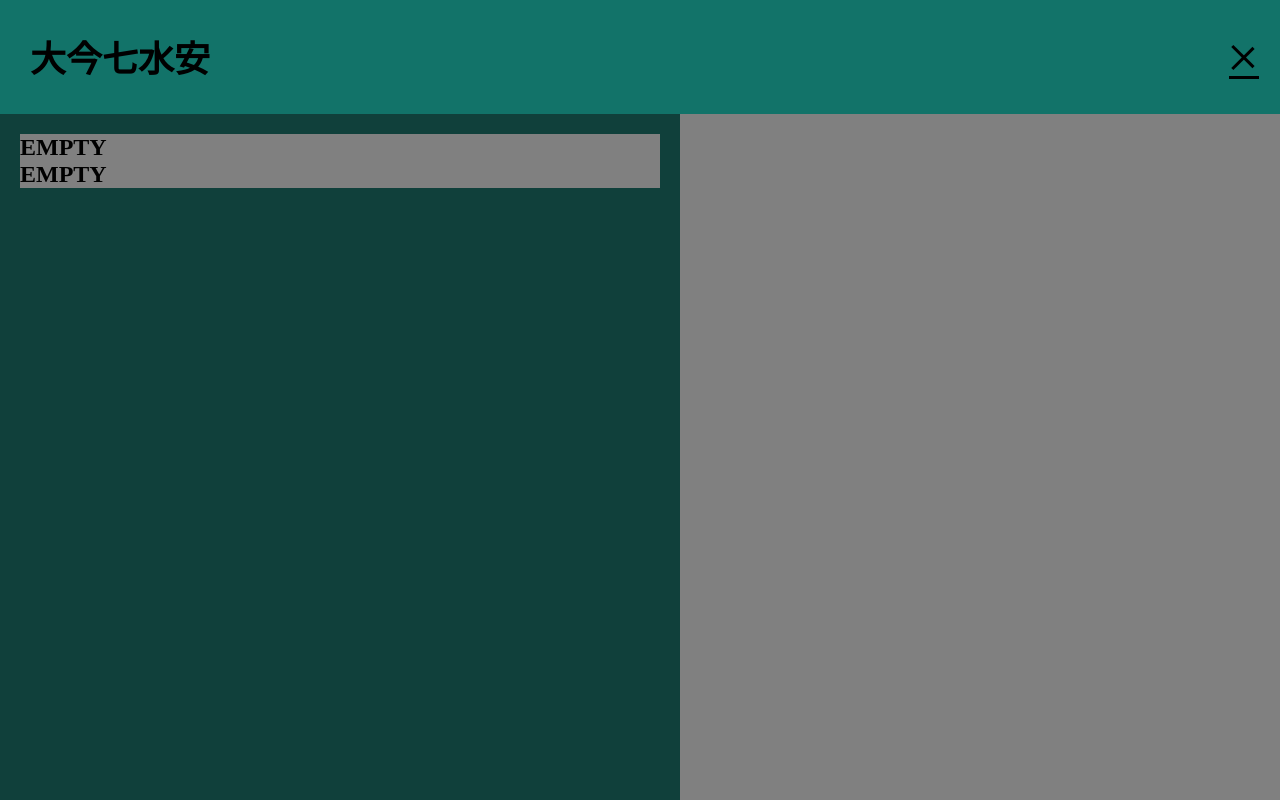
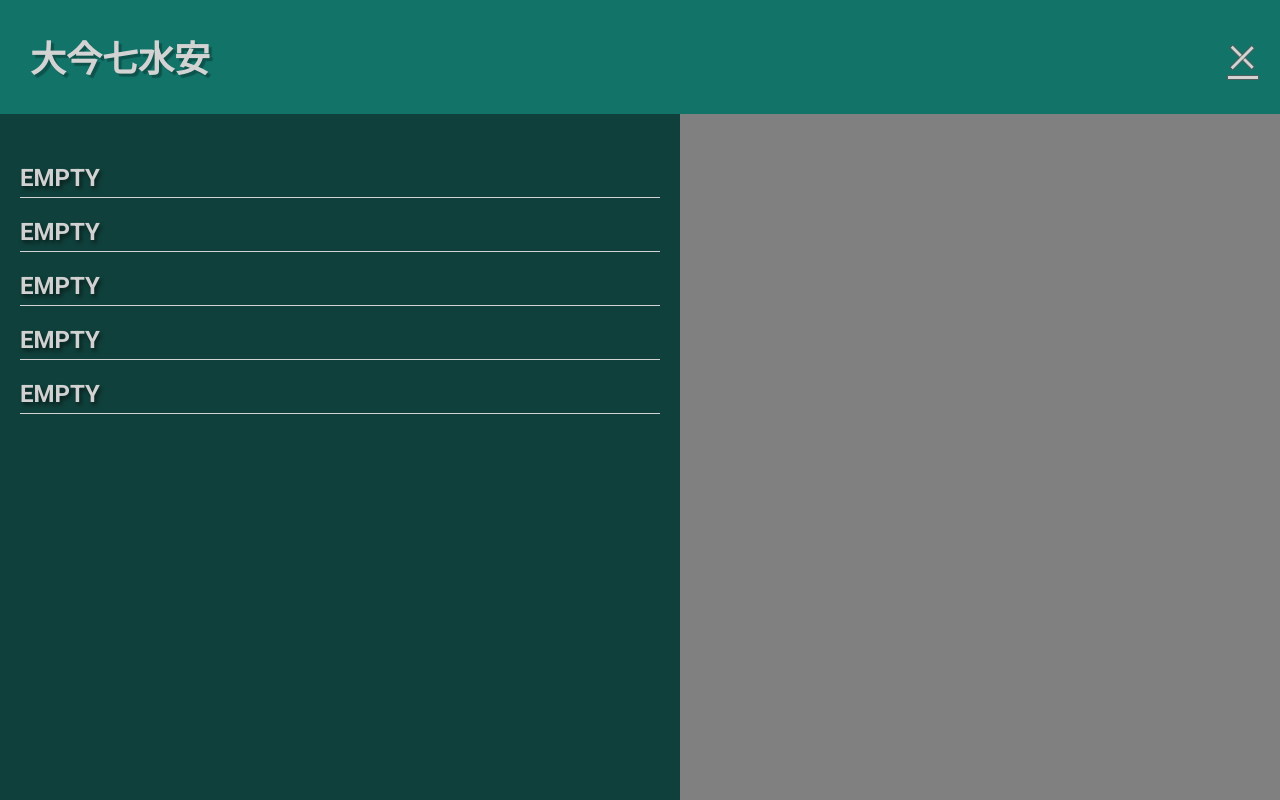
Before and after one commit to Guilherme841/projeto-website, a plain HTML site: page index.html in a window 1280 px wide. Both pictures are taken after a click on the element 1245 px from the left and 57 px from the top of the page. Shown: the top 800 px of the page. Drawn offline with Linux system fonts and the light colour scheme.

Commit message:
Update all

```diff
--- a/css/style.css
+++ b/css/style.css
@@ -3,6 +3,7 @@
 /*
     font-family: 'Noto Serif JP', serif;
     font-family: 'Anton', sans-serif;
+    font-family: 'Roboto', sans-serif;
 */
 
 * {
@@ -12,10 +13,10 @@
 
 :root {
   --cor0: #127369;
-    --cor1: #10403B;
-    --cor2: #8AA6A3;
-    --cor3: #4C5958;
-    --cor4: #BFBFBF;
+  --cor1: #10403b;
+  --cor2: #8aa6a3;
+  --cor3: #4c5958;
+  --cor4: #bfbfbf;
 }
 
 /* HEADER */
@@ -29,33 +30,34 @@
   left: 0;
   width: 100%;
   background-color: var(--cor0);
-    font-family: 'Anton', sans-serif;
+  font-family: "Anton", sans-serif;
   font-size: 1.5em;
+  color: rgb(212, 211, 211);
+  text-shadow: 3px 3px 1px rgba(0, 0, 0, 0.280);
 }
 
-.nav>h1 {
+.nav > h1 {
   margin: 30px;
 }
 
-
-.nav>ul {
+.nav > ul {
   display: none;
   background-color: var(--cor3);
 }
 
-.nav>ul>li {
+.nav > ul > li {
   padding: 10px;
   color: var(--cor4);
   list-style-type: none;
 }
 
-.nav>ul>li>a {
+.nav > ul > li > a {
   cursor: pointer;
   text-decoration: none;
   color: inherit;
 }
 
-.nav>ul>li>a:hover {
+.nav > ul > li > a:hover {
   cursor: pointer;
 }
 
@@ -73,33 +75,37 @@
   width: 30px;
   height: 3px;
   margin: 5px;
-    background-color: rgb(0, 0, 0);
+  background-color: rgb(212, 211, 211);
+  outline: 1px solid rgba(90, 90, 90, 0.822);
 }
 
-.openMenu>#linha1 {
-    transform: rotate(45deg) translateY(10px);
+.openMenu > #linha1 {
+  transform: rotate(45deg) translateY(11px);
 }
 
-.openMenu>#linha2 {
+.openMenu > #linha2 {
   transition: 500ms;
   /* opacity: 0; */
-    transform: translateX(-50px) translateY(20px) rotate(-180deg) translateX(-44px);
+  transform: translateX(-50px) translateY(20px) rotate(-180deg)
+    translateX(-43px);
 }
 
-
-.openMenu>#linha3 {
-    transform: rotate(-45deg) translateY(-10px);
+.openMenu > #linha3 {
+  transform: rotate(-45deg) translateY(-11px);
 }
 
 #columNav {
-    /* transform: translateX(-300px); */
+  transform: translateX(-300px);
   position: fixed;
   width: 50%;
   height: 100vh;
   max-height: 70%;
   overflow-y: auto;
   background-color: var(--cor1);
-    padding: 20px 20px 200px 20px;
+  padding: 50px 20px 200px 20px;
+  font-family: 'Roboto', sans-serif;
+  color: rgb(209, 209, 209);
+  text-shadow: 2px 3px 4px rgba(0, 0, 0, 0.540);
 }
 
 #columNav::-webkit-scrollbar {
@@ -116,34 +122,37 @@
   border: 3px solid var(--cor1);
 }
 
-.containerOpcoes {
+/* .containerOpcoes {
 
-}
+} */
 
 .containerMais {
   cursor: pointer;
   -webkit-tap-highlight-color: transparent;
-    background-color: gray;
+  margin-bottom: 20px;
+  padding-bottom: 5px;
+  border-bottom: 1px solid lightgray;
 }
 
-.containerMais > h2 {
+/* .containerMais > h2 {
 
-}
+} */
 
 .containerMaisOpcoes {
   transition: 500ms;
   overflow: hidden;
   height: 0px;
-    background-color: lightgray;
 }
 
 .openOp ~ .containerMaisOpcoes {
-    height: 100px;
-    max-height: 1000px;
+  padding: 10px 0px 0px 10px;
+  margin-bottom: 5px;
+  height: 200px;
 }
 
 .containerMaisOpcoes > h3 {
-
+  margin-bottom: 15px;
+  border-bottom: 1px solid white;
 }
 
 .containerMaisOpcoes > h3 > a {
@@ -190,6 +199,4 @@ main {
 
 /* FOOTER */
 
-
-
 /* FOOTER */
--- a/index.html
+++ b/index.html
@@ -1,23 +1,32 @@
 <!DOCTYPE html>
 <html lang="pt-br">
-
   <head>
     <title>Document</title>
-    <meta charset="UTF-8">
-    <meta name="viewport" content="width=device-width, initial-scale=1.0">
+    <meta charset="UTF-8" />
+    <meta name="viewport" content="width=device-width, initial-scale=1.0" />
     <!-- FONTES -->
-    <link rel="preconnect" href="https://fonts.googleapis.com">
-    <link rel="preconnect" href="https://fonts.gstatic.com" crossorigin>
-    <link href="https://fonts.googleapis.com/css2?family=Noto+Serif+JP:wght@200;300;400;500;600;700;900&display=swap"
-        rel="stylesheet">
-    <link rel="preconnect" href="https://fonts.googleapis.com">
-    <link rel="preconnect" href="https://fonts.gstatic.com" crossorigin>
-    <link href="https://fonts.googleapis.com/css2?family=Anton&display=swap" rel="stylesheet">
+    <link rel="preconnect" href="https://fonts.googleapis.com" />
+    <link rel="preconnect" href="https://fonts.gstatic.com" crossorigin />
+    <link
+      href="https://fonts.googleapis.com/css2?family=Noto+Serif+JP:wght@200;300;400;500;600;700;900&display=swap"
+      rel="stylesheet"
+    />
+    <link rel="preconnect" href="https://fonts.googleapis.com" />
+    <link rel="preconnect" href="https://fonts.gstatic.com" crossorigin />
+    <link
+      href="https://fonts.googleapis.com/css2?family=Anton&display=swap"
+      rel="stylesheet"
+    />
+    <link rel="preconnect" href="https://fonts.googleapis.com" />
+    <link rel="preconnect" href="https://fonts.gstatic.com" crossorigin />
+    <link
+      href="https://fonts.googleapis.com/css2?family=Roboto:ital,wght@0,100;0,300;0,400;0,500;0,700;0,900;1,100;1,300;1,400;1,500;1,700;1,900&display=swap"
+      rel="stylesheet"
+    />
     <!-- FONTES -->
     <!-- LINK CSS -->
-    <link rel="stylesheet" href="css/style.css">
+    <link rel="stylesheet" href="css/style.css" />
     <!-- LINK CSS -->
-
   </head>
 
   <body>
@@ -65,19 +74,47 @@
               <h3><a href="#">NONE</a></h3>
             </div>
           </div>
+          <div>
+            <div class="containerMais">
+              <h2>EMPTY</h2>
+            </div>
+            <div class="containerMaisOpcoes">
+              <h3><a href="#">NONE</a></h3>
+              <h3><a href="#">NONE</a></h3>
+              <h3><a href="#">NONE</a></h3>
+              <h3><a href="#">NONE</a></h3>
+            </div>
+          </div>
+          <div>
+            <div class="containerMais">
+              <h2>EMPTY</h2>
+            </div>
+            <div class="containerMaisOpcoes">
+              <h3><a href="#">NONE</a></h3>
+              <h3><a href="#">NONE</a></h3>
+              <h3><a href="#">NONE</a></h3>
+              <h3><a href="#">NONE</a></h3>
+            </div>
+          </div>
+          <div>
+            <div class="containerMais">
+              <h2>EMPTY</h2>
+            </div>
+            <div class="containerMaisOpcoes">
+              <h3><a href="#">NONE</a></h3>
+              <h3><a href="#">NONE</a></h3>
+              <h3><a href="#">NONE</a></h3>
+              <h3><a href="#">NONE</a></h3>
+            </div>
+          </div>
         </div>
       </nav>
     </header>
-    <main>
-
-    </main>
-    <footer>
-
-    </footer>
+    <main></main>
+    <footer></footer>
     <script src="js/script.js" defer></script>
     <!-- ICONS -->
     <!-- <script src="https://kit.fontawesome.com/7e418e21fe.js" crossorigin="anonymous"></script> -->
     <!-- ICONS -->
   </body>
-
 </html>
```
Also changed, not shown: js/script.js (+10 -8 lines). Lines whose indentation alone changed are shown as unchanged.
